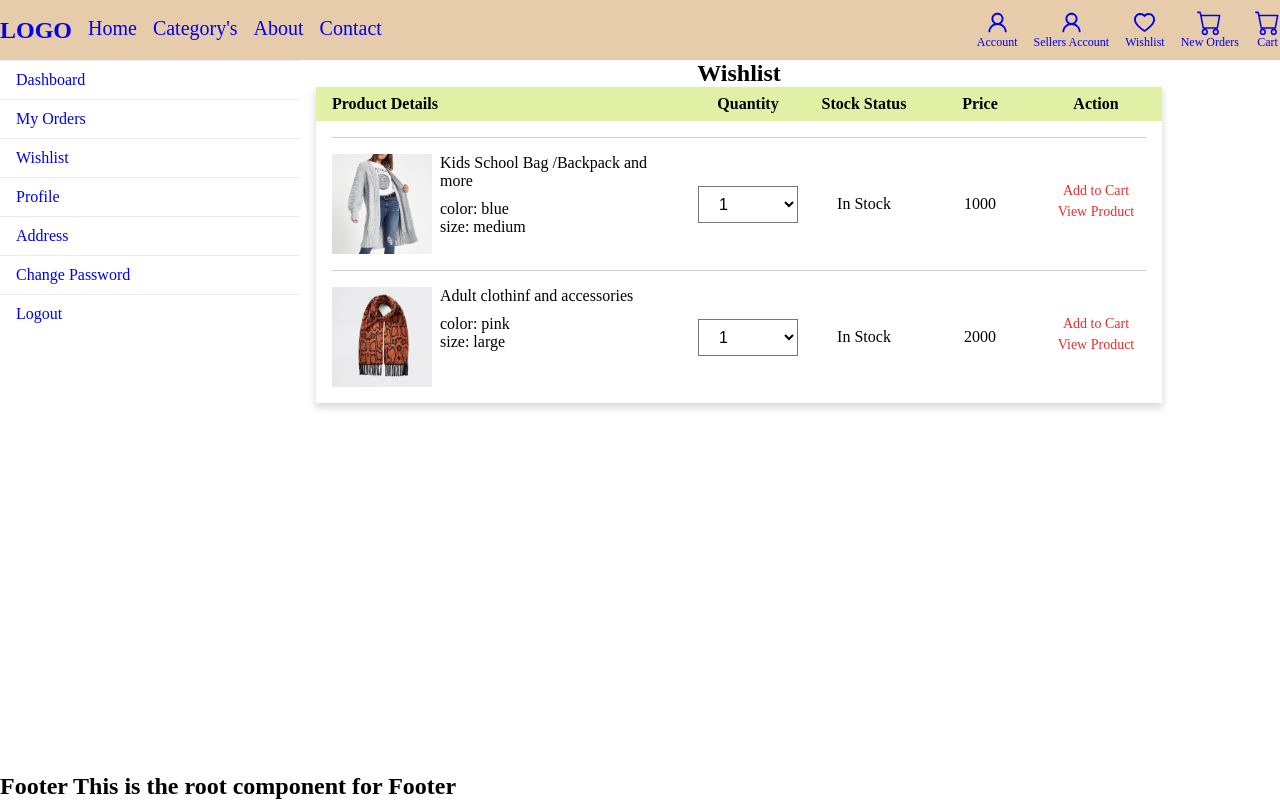
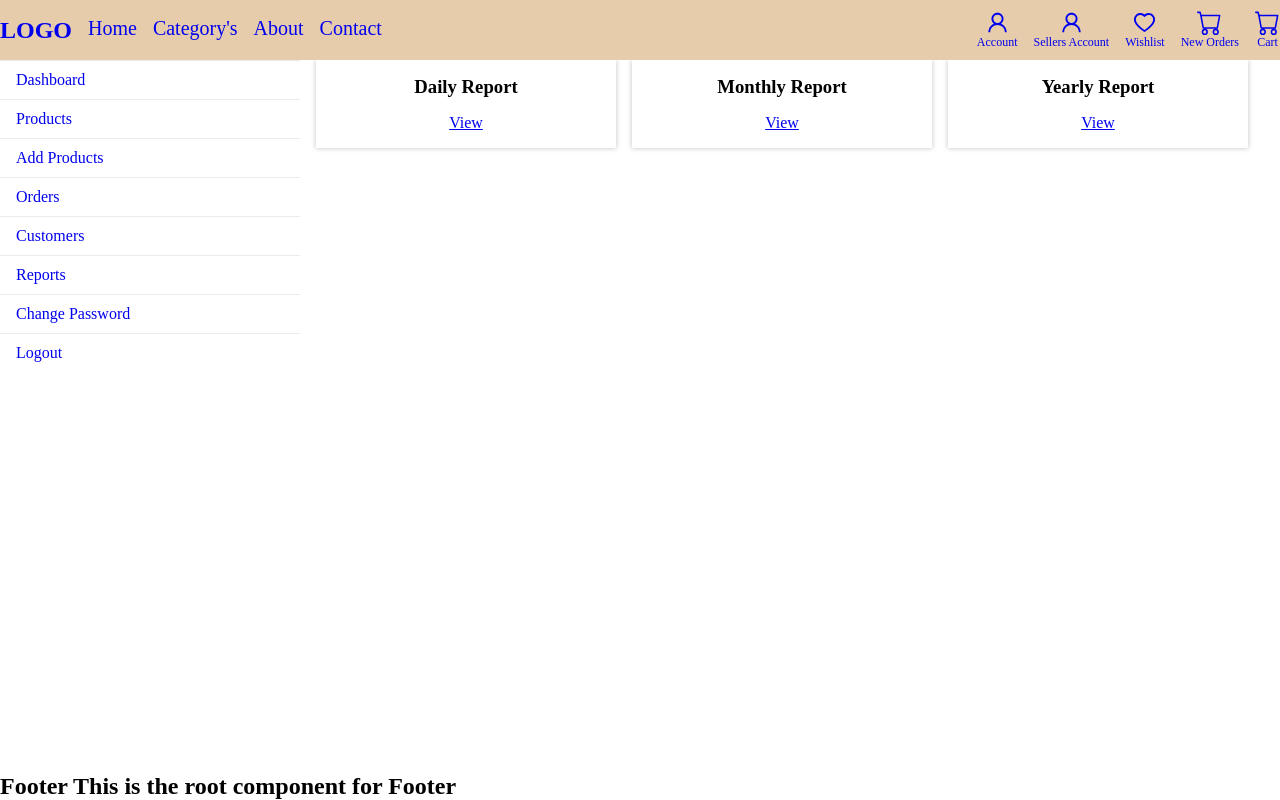
Before and after one commit to Josh2580/ecommerce, a React (Vite) app in the folder userView/: page /seller/reports in a window 1280 px wide. Built offline with nearby package versions, Linux system fonts and the light colour scheme.

Commit message:
sellers Report

```diff
--- a/userView/src/App.jsx
+++ b/userView/src/App.jsx
@@ -38,6 +38,7 @@ import SellersProducts from "./pages/sellers/SellersProducts";
 import AddProduct from "./pages/sellers/AddProduct";
 import SellersOrders from "./pages/sellers/SellersOrders";
 import SellersCustomers from "./pages/sellers/SellersCustomers";
+import SellersReport from "./pages/sellers/SellersReport";
 
 const App = createBrowserRouter(
   createRoutesFromElements(
@@ -74,7 +75,7 @@ const App = createBrowserRouter(
       <Route path="/seller/add-products" element={<AddProduct />} />
       <Route path="/seller/orders" element={<SellersOrders />} />
       <Route path="/seller/customers" element={<SellersCustomers />} />
-      <Route path="/seller/reports" element={<Wishlist />} />
+      <Route path="/seller/reports" element={<SellersReport />} />
       <Route path="/seller/change-password" element={<ChangePassword />} />
       <Route path="/seller/profile" element={<Profile />} />
 
--- /dev/null
+++ b/userView/src/pages/sellers/SellersReport.jsx
@@ -0,0 +1,58 @@
+import React from "react";
+import { SellersMainHeader } from "./SellersHeader";
+import { AccHeader, UserDiv } from "./SellersDashboard";
+import styled from "styled-components";
+import { NavLink } from "react-router-dom";
+
+const SellersReport = () => {
+  return (
+    <UserDiv>
+      <AccHeader>
+        <SellersMainHeader />
+      </AccHeader>
+      <SellersReportStyle>
+        <TotalStyle>
+          <h3>Daily Report</h3>
+          <NavLink to="/customer/dashboard/orders">
+            <span>View</span>
+          </NavLink>
+        </TotalStyle>
+        <TotalStyle>
+          <h3>Monthly Report</h3>
+          <NavLink>
+            <span>View</span>
+          </NavLink>
+        </TotalStyle>
+        <TotalStyle>
+          <h3>Yearly Report</h3>
+          <NavLink>
+            <span>View</span>
+          </NavLink>
+        </TotalStyle>
+      </SellersReportStyle>
+    </UserDiv>
+  );
+};
+
+const TotalStyle = styled.div`
+  text-align: center;
+  box-shadow: 0px 0px 5px 0px #c4bfbf;
+  padding: 1rem;
+  width: 100%;
+  max-width: 300px;
+  height: max-content;
+  a {
+    /* text-decoration: none; */
+  }
+  h3 {
+    margin-bottom: 1rem;
+  }
+`;
+
+const SellersReportStyle = styled.div`
+  display: flex;
+  width: 100%;
+  gap: 1rem;
+`;
+
+export default SellersReport;
```
